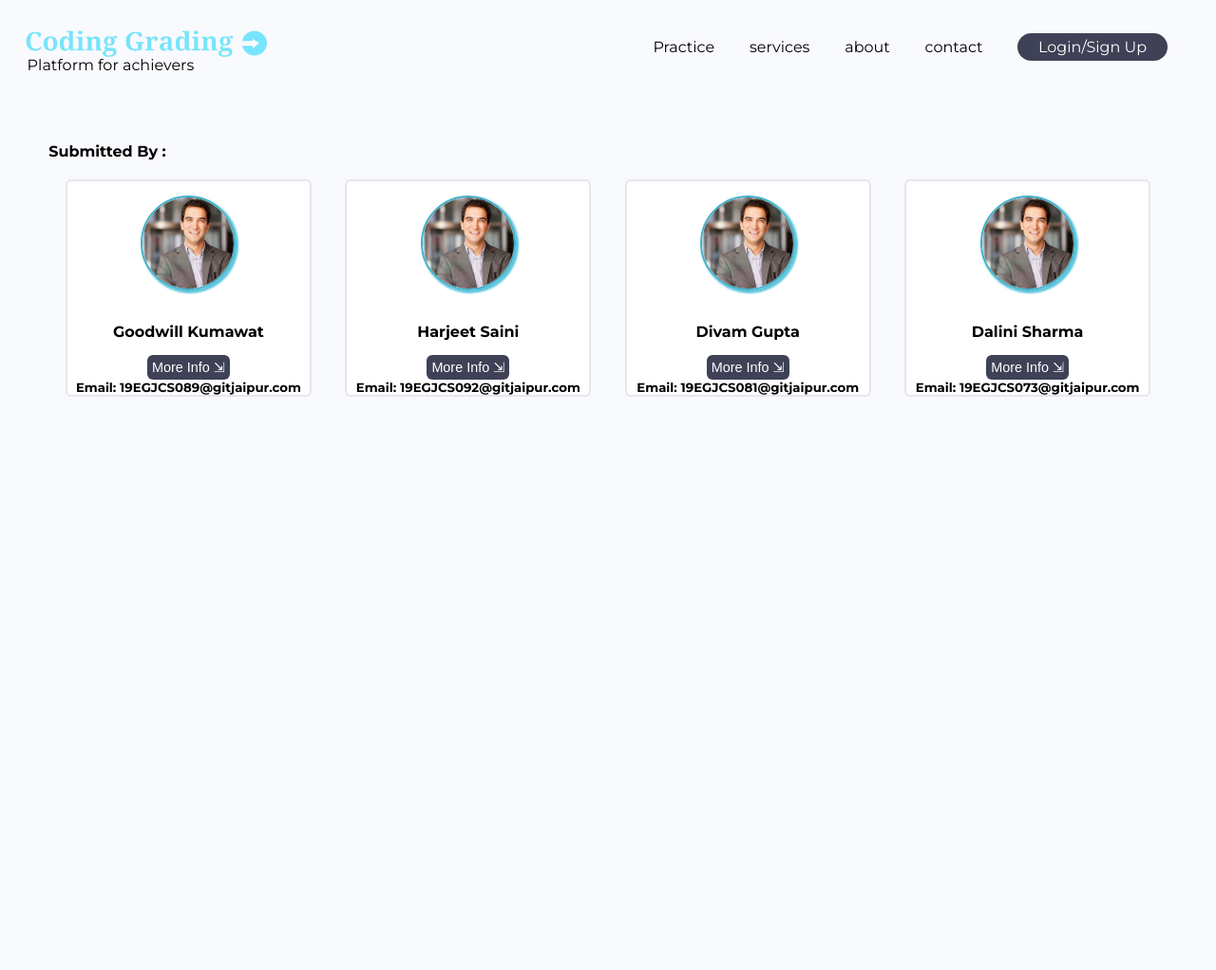
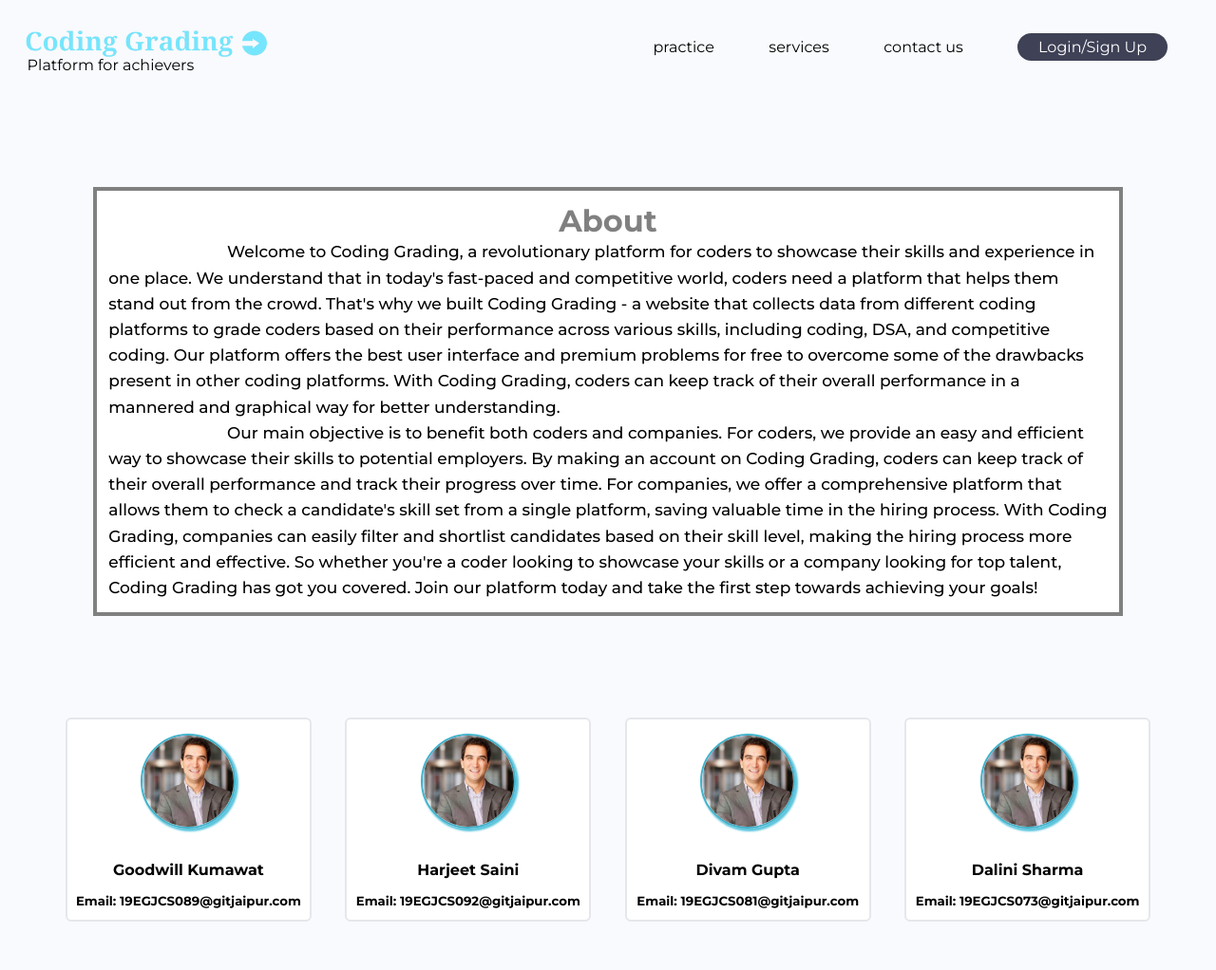
Before and after one commit to goodwillk/clg_major, a Django app: page /contact/ in a window 1280 px wide. Shown: the whole page at 95% size. Before the commit the page ends 418 px from the top, so only its background shows below. Run offline with Django 4.2, Linux system fonts and the light colour scheme.

```diff
--- a/Major/Major/settings.py
+++ b/Major/Major/settings.py
@@ -24,7 +24,7 @@ BASE_DIR = Path(__file__).resolve().parent.parent
 SECRET_KEY = 'django-insecure-h+#-j7j)06j(c%4n9ey7^bnj249%ck!*-d4*@t$f=ud+vd!=a='
 
 # SECURITY WARNING: don't run with debug turned on in production!
-DEBUG = False
+DEBUG = True
 
 ALLOWED_HOSTS = ['*']
 
--- a/Major/questions/urls.py
+++ b/Major/questions/urls.py
@@ -4,8 +4,9 @@ from .import views
 urlpatterns = [
     path('',views.home,name='home'),
     path('problems/',views.problems,name='problems'),
-    path('about/',views.about,name='about'),
+   #  path('about/',views.about,name='about'),
     path('contact/',views.contact,name='contact'),
+    path('service/',views.service,name='service'),
     path('learn/dsa',views.learn_dsa,name='learn_dsa'),
     path('learn/oops',views.learn_oops,name='learn_oops'),
     path('learn/dbms',views.learn_dbms,name='learn_dbms'),
--- a/Major/questions/views.py
+++ b/Major/questions/views.py
@@ -10,10 +10,12 @@ def problems(request):
     }
     return render(request,'questions/questions.html',context)
 
-def about(request):
-    return render(request,'about.html')
+# def about(request):
+#     return render(request,'about.html')
 def contact(request):
     return render(request,'contact.html')
+def service(request):
+    return render(request,'service.html')
 
 def learn_dsa(request):
     return render(request,'study_material/dsa/dsa.html')
--- a/Major/static/styles/chart.js
+++ b/Major/static/styles/chart.js
@@ -1,20 +1,18 @@
 const data1 = {
    labels: [
-      'Red',
-      'Green',
-      'Yellow',
-      'Grey',
-      'Blue'
+      'Easy',
+      'Medium',
+      'Hard',
    ],
    datasets: [{
-      label: 'My First Dataset',
-      data: [11, 16, 7, 3, 14],
+      label: 'Question',
+      data: [11, 16, 4],
       backgroundColor: [
-         'rgb(255, 99, 132)',
-         'rgb(75, 192, 192)',
+         'rgb(82, 243, 61)',
          'rgb(255, 205, 86)',
-         'rgb(201, 203, 207)',
-         'rgb(54, 162, 235)'
+         'rgb(255, 0, 0)',
+
+
       ]
    }]
 };
--- a/Major/static/styles/main.css
+++ b/Major/static/styles/main.css
@@ -478,20 +478,21 @@ select:focus {
 .about_intro {
    display: flex;
    flex-direction: column;
+   align-items: center;
+   justify-content: center;
    margin-bottom: 40px;
+   border: 4px solid grey;
+   padding: 12px;
+   background-color: white;
 }
 
 .about_intro_1 {
    font-size: 17px;
    font-weight: 500;
-   line-height: .7rem;
+   line-height: 1.7rem;
+   text-indent: 7.8rem;
 }
 
-.about_intro_2 {
-   text-indent: 7.5rem;
-   text-align: justify;
-   line-height: 1.5rem;
-}
 
 .about_objective {
    display: flex;
@@ -562,6 +563,14 @@ select:focus {
 
 .rem_hide {
    display: block;
+}
+
+.moreinfo_dev {
+   margin-bottom: 12px;
+}
+
+.iframe_sql {
+   border: 4px solid grey;
 }
 
 /*  account page */
@@ -648,6 +657,17 @@ select:focus {
    border: 2px solid #e5e7eb;
    border-radius: 6px;
    margin: 3px;
+   padding: 12px;
+}
+
+.account-graph1 h2 {
+   color: rgb(84, 84, 136);
+}
+
+.account-graph1 p {
+   font-size: 18px;
+   margin-left: 32px;
+   text-align: justify;
 }
 
 .account-graph2 {
--- a/Major/templates/contact.html
+++ b/Major/templates/contact.html
@@ -4,8 +4,36 @@
 
 <body>
    <div class="about">
+      <!-- <h1>hello</h1> -->
+      <div class="about">
+         <div class="about_intro">
+            <h1 style="color: grey
+            ;">About </h1>
+            <p class="about_intro_1">Welcome to Coding Grading, a revolutionary platform for coders to showcase their
+               skills and experience in one place. We understand that in today's fast-paced and competitive world,
+               coders need a platform that helps them stand out from the crowd. That's why we built Coding Grading - a
+               website that collects data from different coding platforms to grade coders based on their performance
+               across various skills, including coding, DSA, and competitive coding. Our platform offers the best user
+               interface and premium problems for free to overcome some of the drawbacks present in other coding
+               platforms. With Coding Grading, coders can keep track of their overall performance in a mannered and
+               graphical way for better understanding.
+            </p>
+            <p class="about_intro_1">
+               Our main objective is to benefit both coders and companies. For coders, we provide an easy and efficient
+               way to showcase their skills to potential employers. By making an account on Coding Grading, coders can
+               keep track of their overall performance and track their progress over time. For companies, we offer a
+               comprehensive platform that allows them to check a candidate's skill set from a single platform, saving
+               valuable time in the hiring process. With Coding Grading, companies can easily filter and shortlist
+               candidates based on their skill level, making the hiring process more efficient and effective. So whether
+               you're a coder looking to showcase your skills or a company looking for top talent, Coding Grading has
+               got you covered. Join our platform today and take the first step towards achieving your goals!</p>
 
-      <p><b>Submitted By :</b></p>
+         </div>
+
+
+      </div>
+
+
       <div class="about_dev">
 
          <div class="dev_card">
@@ -15,7 +43,7 @@
             <div class="dev_name">
                <p class="dev_full_name">Goodwill Kumawat</p>
             </div>
-            <button class="submit info" onclick="display_hide(1)">More Info &#8690;</button>
+
             <div class="moreinfo_dev " id="rem_hide1">
                <h5>Email: 19EGJCS089@gitjaipur.com</h5>
             </div>
@@ -27,7 +55,6 @@
             <div class="dev_name">
                <p class="dev_full_name">Harjeet Saini</p>
             </div>
-            <button class="submit info" onclick="display_hide(2)">More Info &#8690;</button>
             <div class="moreinfo_dev " id="rem_hide2">
                <h5>Email: 19EGJCS092@gitjaipur.com</h5>
             </div>
@@ -39,7 +66,6 @@
             <div class="dev_name">
                <p class="dev_full_name">Divam Gupta</p>
             </div>
-            <button class="submit info" onclick="display_hide(4)">More Info &#8690;</button>
             <div class="moreinfo_dev " id="rem_hide4">
                <h5>Email: 19EGJCS081@gitjaipur.com</h5>
             </div>
@@ -51,7 +77,6 @@
             <div class="dev_name">
                <p class="dev_full_name">Dalini Sharma</p>
             </div>
-            <button class="submit info" onclick="display_hide(3)">More Info &#8690;</button>
             <div class="moreinfo_dev " id="rem_hide3">
                <h5>Email: 19EGJCS073@gitjaipur.com</h5>
             </div>
--- a/Major/templates/navbar.html
+++ b/Major/templates/navbar.html
@@ -5,12 +5,12 @@
       <p>Platform for achievers </p>
    </div>
    <div class="navbar-links">
-      <a href="{%url 'problems' %}">Practice</a>
-      <a href="#">services</a>
-      <a href="{% url 'about' %}">about</a>
-      <a href="{% url 'contact' %}">contact</a>
+      <a href="{%url 'problems' %}">practice</a>
+      <a href="{%url 'service' %}">services</a>
+
+      <a href="{% url 'contact' %}">contact us</a>
       {%if request.user.is_authenticated %}
-      <a href="{%url 'account' %}">Account</a>
+      <a href="{%url 'account' %}">account</a>
       <a href="{%url 'logout' %}" class="login-btn">Logout</a>
       {% else %}
       <a href="{%url 'login' %}" class="login-btn">Login/Sign Up</a>
--- a/Major/user/templates/user/login.html
+++ b/Major/user/templates/user/login.html
@@ -12,7 +12,6 @@
             <h3>Account Login</h3>
             <p>Hello Coder, Welcome Back!</p>
          </div>
-
          <form method="post" action="#" class="auth__form">
             {% csrf_token %}
             <!-- Input:Email -->
```
Also changed, not shown: Major/templates/service.html (added, +39 -0 lines), Major/user/models.py (+8 -0 lines), Major/user/templates/user/account.html (+31 -11 lines), Major/db.sqlite3, Major/user/migrations/0002_profile_achieviements_profile_certificates_and_more.py (added), 2 other files. Lines whose indentation alone changed are shown as unchanged.
